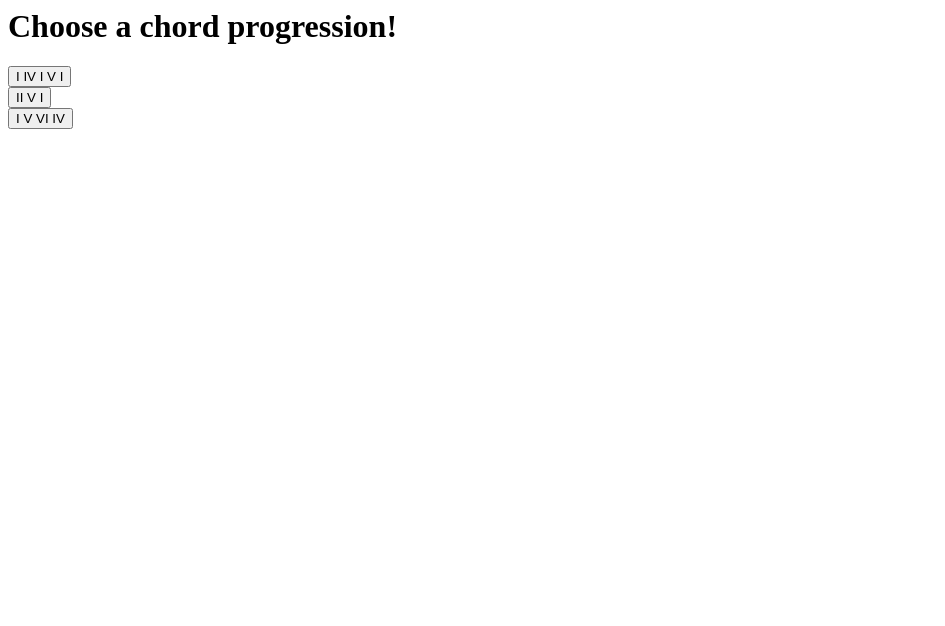
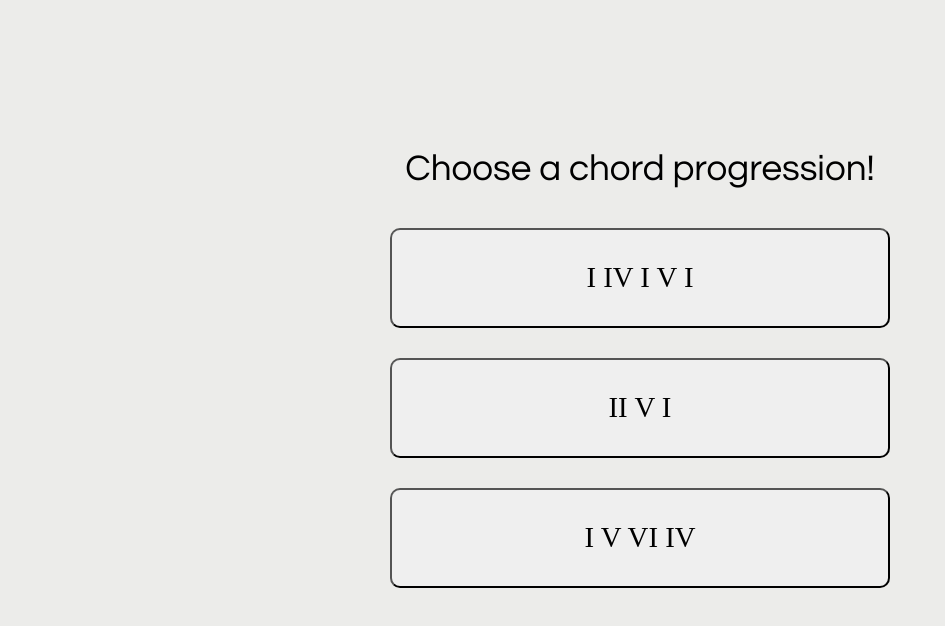
Before and after one commit to armaanshah96/musichacks, a plain HTML site: page index.html in a window 1280 px wide. Shown: the whole page, without its empty margins (0-945 px from the left). Drawn offline with Linux system fonts and the light colour scheme; files that its build step writes are made by us from their sources.

Commit message:
first pages css styling

```diff
--- a/app.css
+++ b/app.css
@@ -0,0 +1,37 @@
+body {
+    background-color: #ECECEA;
+}
+
+h1 {
+    font-family: 'Century Gothic', CenturyGothic, AppleGothic, sans-serif;
+    font-size: 2.3em;
+    font-weight: 100;
+    text-align: center;
+    margin-top: 150px;
+}
+
+button {
+    background-color: lightsgrey;
+    font-family:serif;
+    text-align: center;
+    font-size: 1.8em;
+    font-weight: 100;
+
+    height: 100px;
+    width: 500px;
+    border-radius: 10px;
+    margin-left: auto;
+    margin-right: auto;
+    margin-top: 15px;
+    margin-bottom: 15px;
+}
+
+.numerals {
+    text-align: center;
+}
+
+button:hover {
+    font-size: 158%;
+    cursor: pointer;
+    background-color: #8c8c8c;
+}
--- a/index.html
+++ b/index.html
@@ -1,12 +1,12 @@
 <html>
     <head>
-        <link href = "../CSS/app.css" rel = "stylesheet">
+        <link href = "../musichacks/app.css" rel = "stylesheet">
         <title>Emotive Chords</title>
     </head>
 
     <body>
         <h1>Choose a chord progression!</h1>
-        <div>
+        <div class=numerals>
             <button type="button">
                 I IV I V I
             </button>
```
